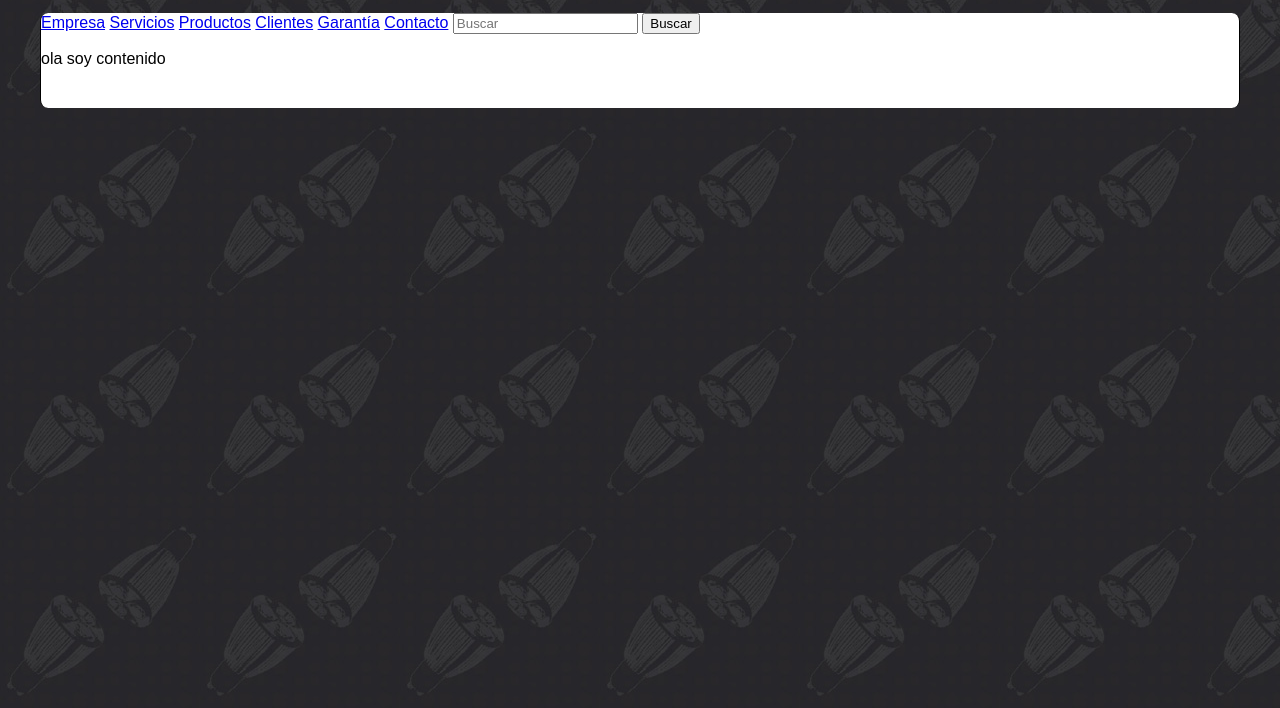
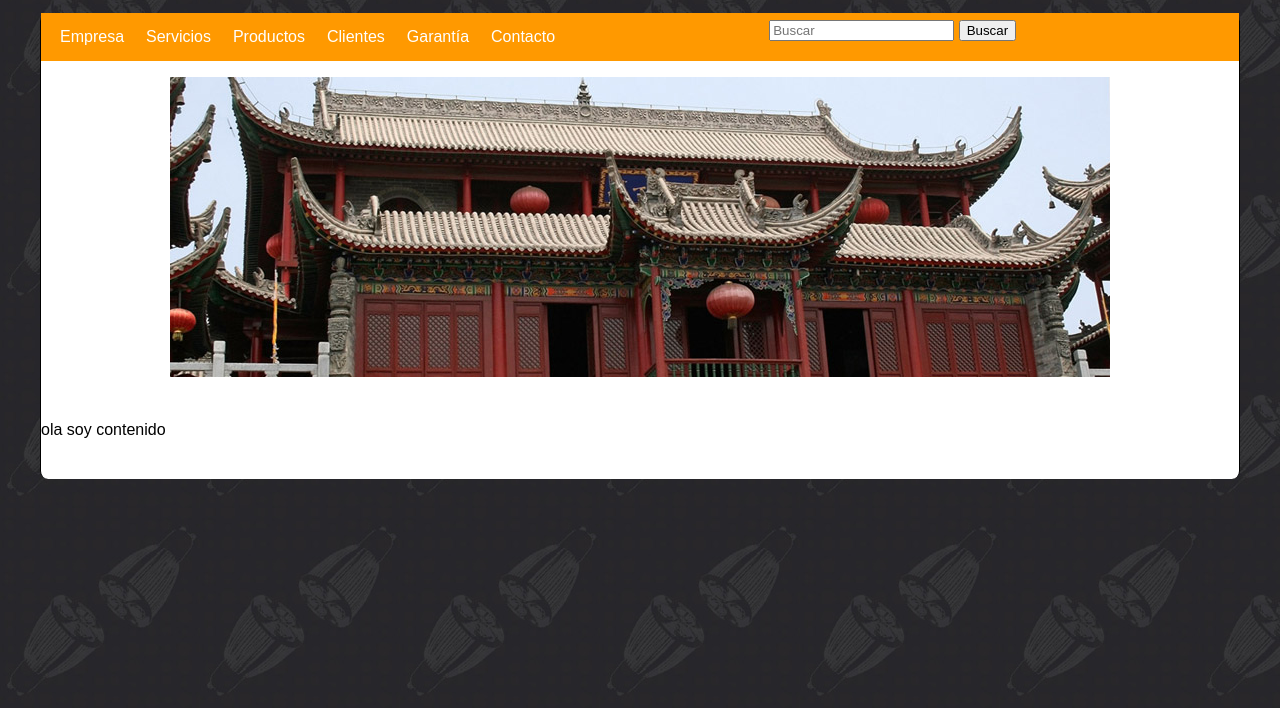
Before and after one commit to BautyDelToro/3alas, a plain HTML site: page index.html in a window 1280 px wide. Shown: the part 92-800 px from the top of the page. Drawn offline with Linux system fonts and the light colour scheme.

Commit message:
muchas cosas

```diff
--- a/estilos.css
+++ b/estilos.css
@@ -41,21 +41,37 @@ padding-bottom: 40px;
 }
 
 Nav{
+background-color: var(--naranja);
 }
 .Nav-lista{
-    list-style-type:none;
-    padding-left: 0px;
+display: flex;
+list-style-type:none;
+padding: 7px 8px ;
+
 }
 .Nav-lista a{
 display: block;
+color: var(--blanco);
+padding: 8px;
+text-decoration:none;
+margin: 0px 3px 0px 3px;
 }
 
 .Nav-lista a:hover{
-    background-color: aqua;
+background-color: aqua;
 }
 .Nav-lista li{
-display: inline-block;
-;
+flex-direction: row;
+padding: 0%;
 }
 .Nav-lista form{
+    text-align: right;
+    min-width: 450px;
 }
+
+.slider{
+    margin-right: auto;
+    margin-left: auto;
+    max-width: 940px;
+    margin-bottom: 40px;
+}
--- a/index.html
+++ b/index.html
@@ -55,6 +55,10 @@
                 </ul>
             </nav>
 
+            <div class="slider">
+
+                <img src="./slide/2.jpg" class="img" alt="Foto4">
+            </div>
             ola soy contenido
         </div>
 
```
